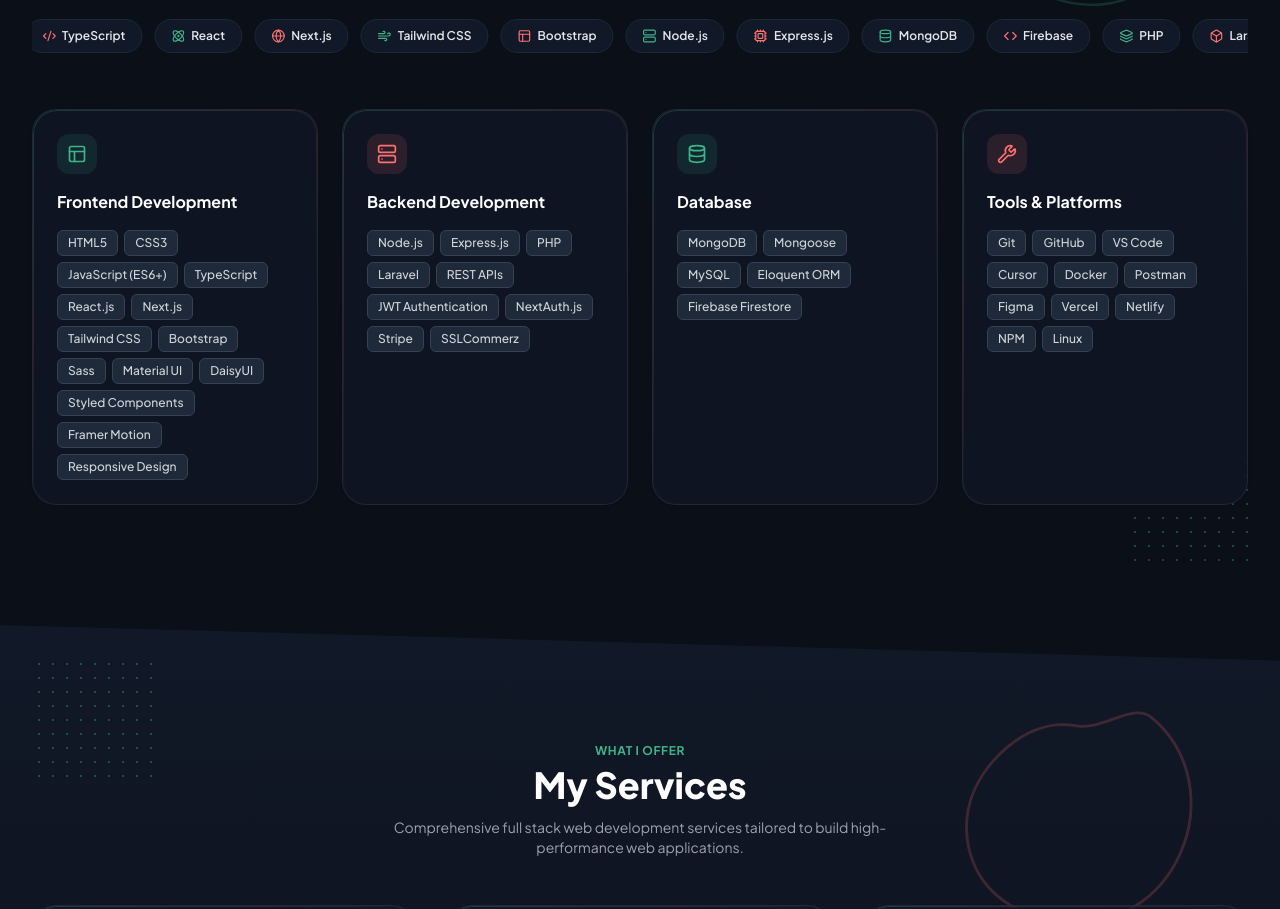
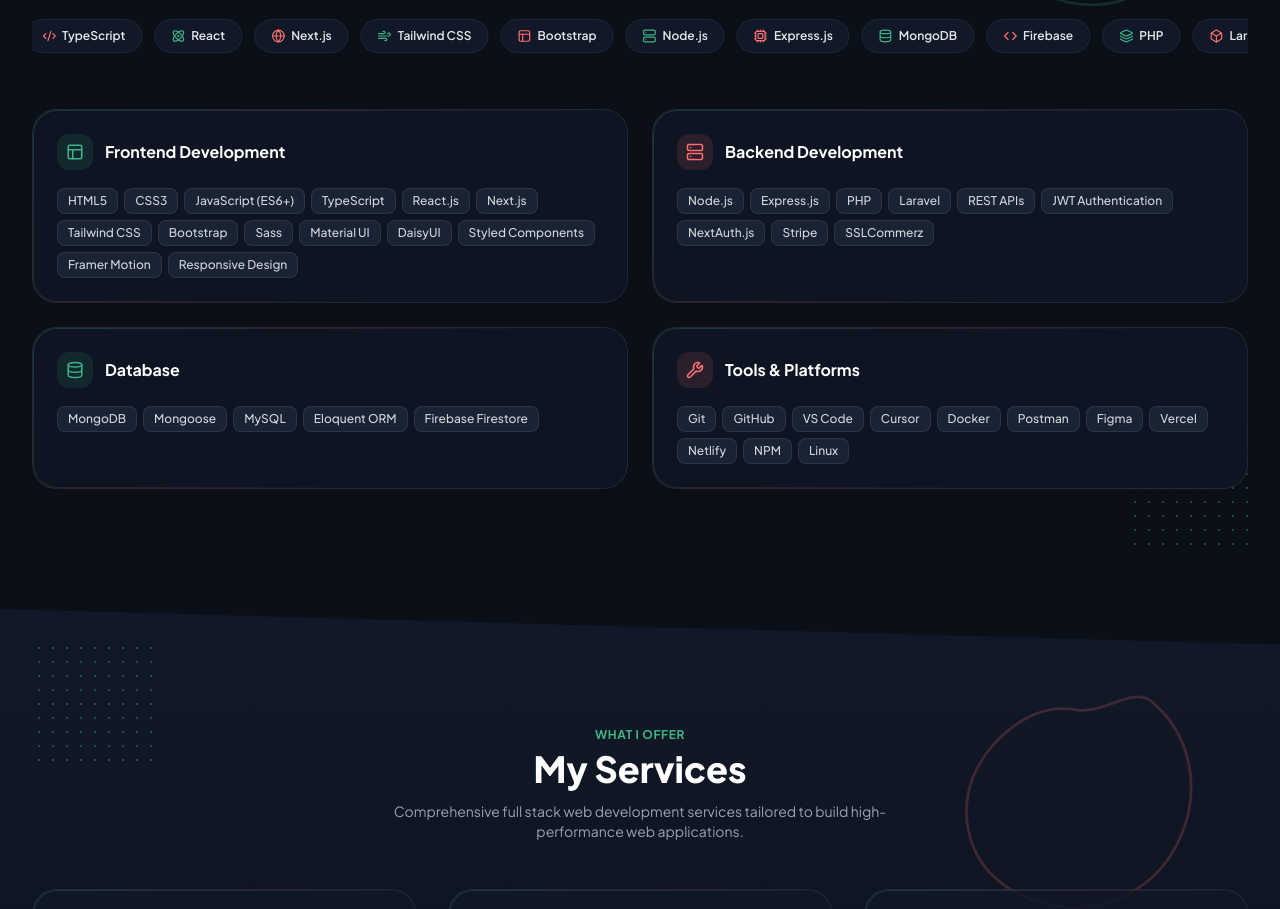
Before and after one commit to dev-habibhossain/DevHabib, a Next.js app: page / in a window 1280 px wide. Shown: the part 1705-2614 px from the top of the page. Built offline with nearby package versions, Linux system fonts and the light colour scheme.

Commit message:
TechStack updated

```diff
--- a/components/TechStack/TechCategoryCard.tsx
+++ b/components/TechStack/TechCategoryCard.tsx
@@ -18,34 +18,37 @@
 
   return (
     <div
-      className={`gcard glass p-6 rounded-3xl border border-gray-100 dark:border-brand-darkBorder shadow-sm space-y-4 transition ${
-        isMint ? "hover:border-brand-mint" : "hover:border-brand-coral"
+      className={`gcard glass p-6 rounded-3xl border border-gray-100 dark:border-brand-darkBorder shadow-sm flex flex-col justify-between space-y-4 transition duration-300 ${
+        isMint ? "hover:border-brand-mint/50" : "hover:border-brand-coral/50"
       }`}
     >
+      <div className="space-y-3.5">
+        <div className="flex items-center space-x-3">
           <div
-        className={`w-10 h-10 rounded-xl flex items-center justify-center ${
+            className={`w-9 h-9 rounded-xl flex items-center justify-center shrink-0 ${
               isMint
                 ? "bg-brand-mint-light text-brand-mint"
                 : "bg-brand-coral-light text-brand-coral"
             }`}
           >
-        <IconComp className="w-5 h-5" />
+            <IconComp className="w-4.5 h-4.5" />
           </div>
-
           <h3 className="text-base font-bold text-gray-900 dark:text-white">
             {category.title}
           </h3>
+        </div>
 
-      <div className="flex flex-wrap gap-1.5">
+        <div className="flex flex-wrap gap-1.5 pt-1">
           {category.skills.map((skill) => (
             <span
               key={skill}
-            className="px-2.5 py-1 bg-gray-50 dark:bg-gray-800 text-gray-700 dark:text-gray-300 text-xs font-medium rounded-md border border-gray-100 dark:border-gray-700"
+              className="px-2.5 py-1 bg-gray-50 dark:bg-gray-800/80 text-gray-700 dark:text-gray-300 text-xs font-medium rounded-lg border border-gray-100 dark:border-gray-700/60 hover:border-gray-300 dark:hover:border-gray-500 transition"
             >
               {skill}
             </span>
           ))}
         </div>
       </div>
+    </div>
   );
 }
--- a/components/TechStack/index.tsx
+++ b/components/TechStack/index.tsx
@@ -34,8 +34,8 @@
       {/* Marquee Ticker FIRST (matching static design layout) */}
       <Marquee />
 
-      {/* Tech Category Cards SECOND */}
-      <div className="grid grid-cols-1 sm:grid-cols-2 lg:grid-cols-4 gap-6">
+      {/* Tech Category Cards SECOND - 2x2 layout gives cards wider width for skills to flow horizontally */}
+      <div className="grid grid-cols-1 md:grid-cols-2 gap-6">
         {techCategories.map((cat) => (
           <TechCategoryCard key={cat.id} category={cat} />
         ))}
```
Lines whose indentation alone changed are shown as unchanged.
